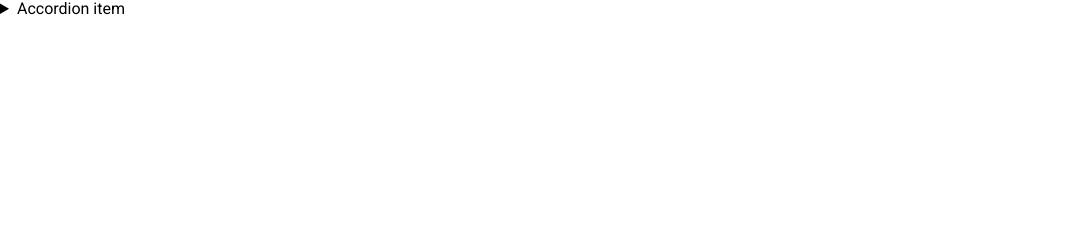
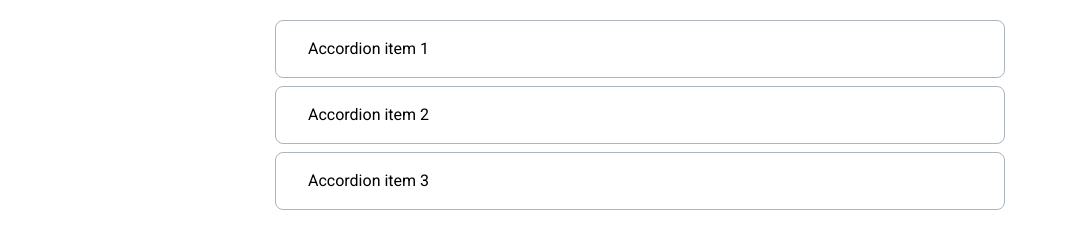
Before and after one commit to js-tasks-ru/htmlcss-20211125_alex-d, a website: page 03-lection1/02-accordion/index.html in a window 1280 px wide. Shown: the whole page, without its empty margins (0-1068 px from the left). Drawn offline with Linux system fonts and the light colour scheme.

Commit message:
solution dz-1 accordeon

```diff
--- a/03-lection1/01-button/button.css
+++ b/03-lection1/01-button/button.css
@@ -1 +1,9 @@
-/* Стилизация кнопки */
+.content {
+    display        : flex;
+    justify-content: center;
+    flex-direction: row;
+}
+
+.accordion {
+    border: 1px solid black;
+}
--- a/03-lection1/02-accordion/accordion.css
+++ b/03-lection1/02-accordion/accordion.css
@@ -1 +1,35 @@
 /* Стилизация аккордеона */
+
+.container {
+    margin-top: 20px;
+}
+
+.accordion {
+    font-family: Inter, sans-serif;
+    line-height: 24px;
+    font-size  : 16px;
+}
+
+.accordion__item {
+    border: 1px solid gray;
+    margin: 0 auto 8px;
+}
+
+.accordion__item:last-child {
+    margin-bottom: 0;
+}
+
+.accordion__item_medium {
+    width        : 664px;
+    border       : 1px solid #ACB5BD;
+    border-radius: 8px;
+    padding      : 16px 32px;
+}
+
+.accordion__summary {
+    display: block;
+}
+
+.accordion__summary::-webkit-details-marker {
+    display: none;
+}
--- a/03-lection1/02-accordion/index.html
+++ b/03-lection1/02-accordion/index.html
@@ -1,18 +1,56 @@
 <!DOCTYPE html>
 <!-- Страница с аккордеоном -->
 <html lang="ru">
+
 <head>
     <link rel="stylesheet" href="../../assets/css/main.css">
     <link rel="stylesheet" href="./accordion.css">
 </head>
+
 <body>
-        <details>
-            <summary>
-                Accordion item
+    <div class="container">
+        <div class="accordion">
+            <div class="accordion__item accordion__item_medium">
+                <details class="accordion__details">
+                    <summary class="accordion__summary">
+                        <span>Accordion item 1</span>
                     </summary>
-            <p>
-                Hidden content
+                    <p class="accordion__content">
+                        Lorem ipsum dolor, sit amet consectetur adipisicing elit. Fugit cupiditate modi ducimus eaque
+                        vitae dicta officia corrupti culpa obcaecati debitis! Quas, voluptatibus dolore odit ipsam
+                        incidunt consequuntur, eiusut, unde vero illo aliquid? Eius quod voluptatum architecto maxime, a
+                        adipisci ad quia aut quaerat harum cumiste veniam labore incidunt?
                     </p>
                 </details>
+            </div>
+            <div class="accordion__item accordion__item_medium">
+                <details>
+                    <summary class="accordion__summary">
+                        Accordion item 2
+                    </summary>
+                    <p class="accordion__content">
+                        Lorem ipsum dolor sit amet consectetur adipisicing elit. Deleniti nemo placeat earum soluta
+                        magni excepturi cum obcaecati tenetur debitis eum, cupiditate ipsam aliquid eius. Impedit totam
+                        soluta ullam facere, quod maiores rerum quia voluptate enim quae. Iste inventore sunt animi eum
+                        aliquid! Saepe, tempora ut corrupti non sequi laboriosam atque.
+                    </p>
+                </details>
+            </div>
+            <div class="accordion__item accordion__item_medium">
+                <details>
+                    <summary class="accordion__summary">
+                        Accordion item 3
+                    </summary>
+                    <p class="accordion__content">
+                        Lorem ipsum dolor sit amet, consectetur adipisicing elit. Ut neque, quos voluptatum est minima
+                        eligendi. Nulla, aperiam consequuntur magnam aliquid tempore magni, dignissimos, dolores natus
+                        recusandae eligendi sed est iure commodi excepturi! Fugiat animi voluptate similique fugit porro
+                        ab vel.
+                    </p>
+                </details>
+            </div>
+        </div>
+    </div>
 </body>
+
 </html>
```
Lines whose indentation alone changed are shown as unchanged.
